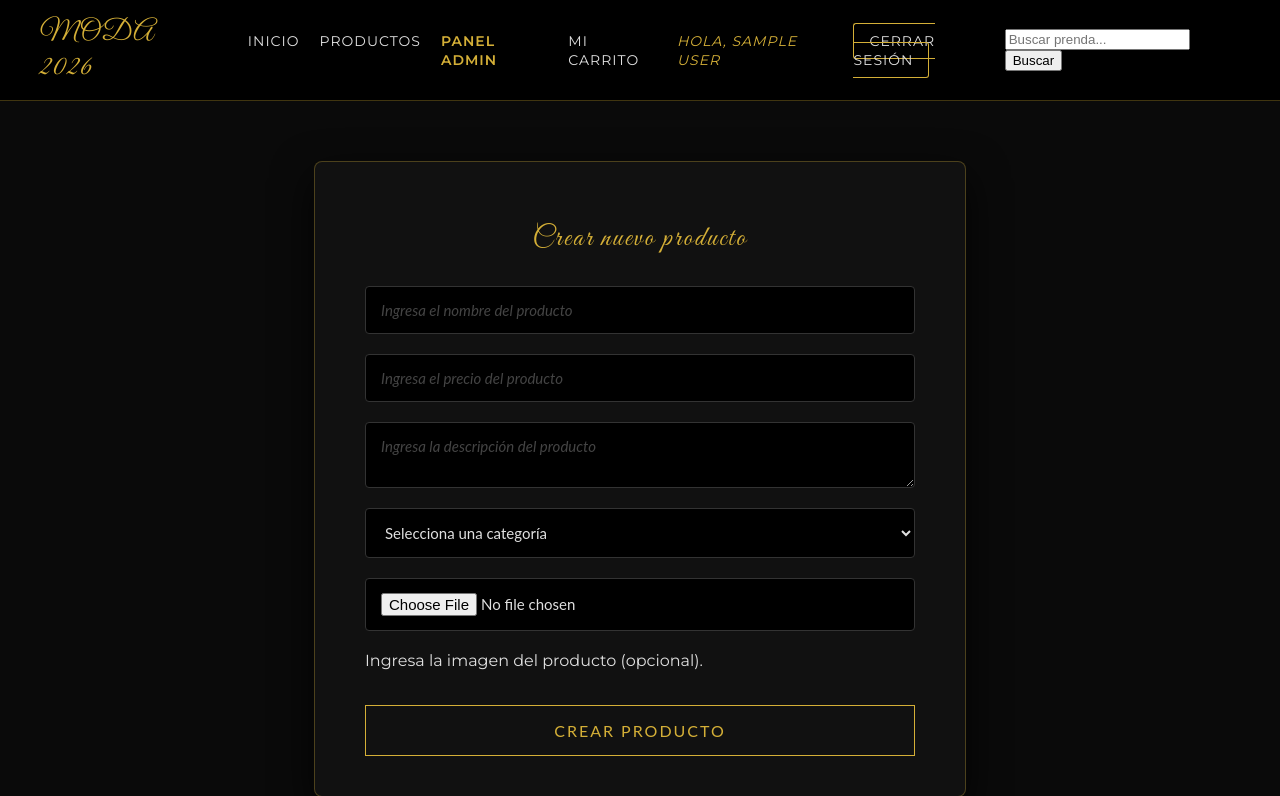
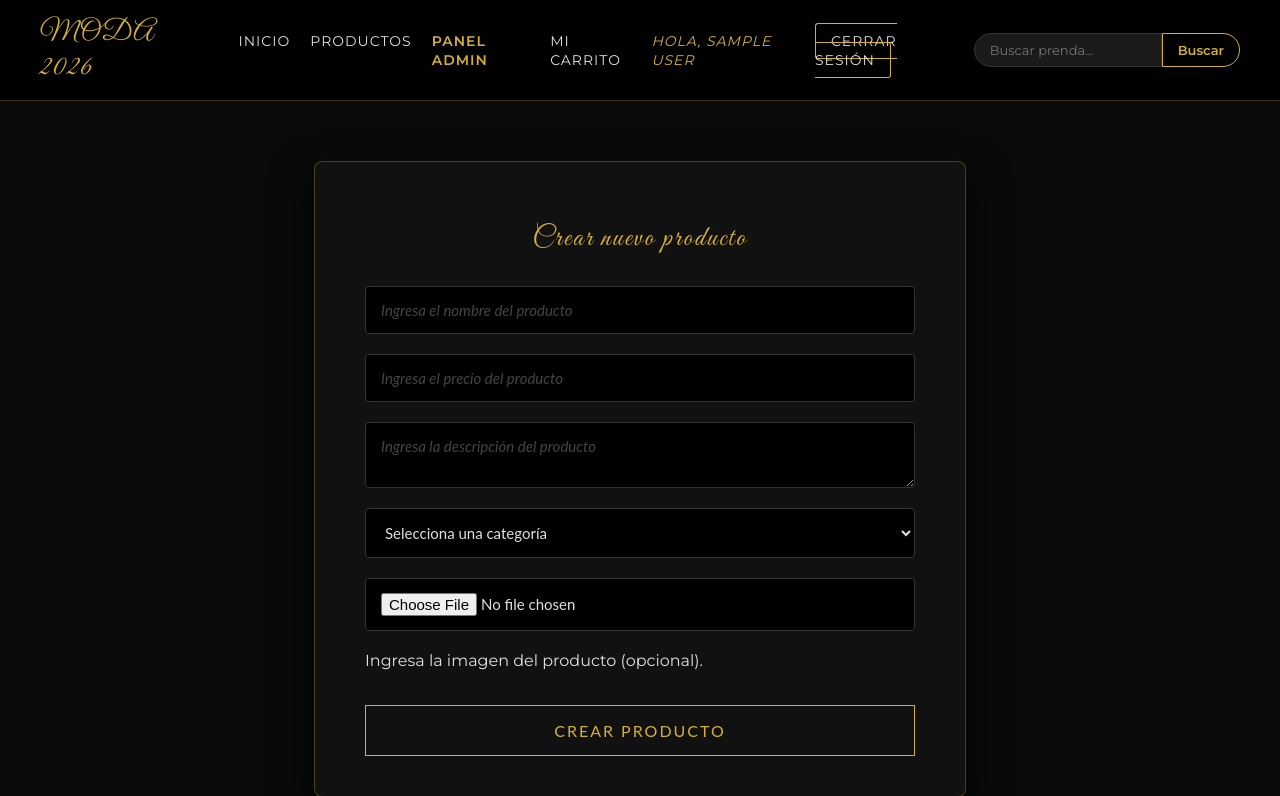
Before and after one commit to Gregor20/ProyectoFinal_DAW, a PHP site: page /moda_shop/admin/crear-producto.php in a window 1280 px wide. Shown: the top 796 px of the page. Run offline with PHP 8.4, Linux system fonts and the light colour scheme; the visitor is signed in with stand-in values (Sample User, id 1); data comes from the database, SQL or seed files in the repository; a stand-in replaces the project's code that opens the database connection; some libraries are stand-ins or nearby versions.

Commit message:
style: pulir diseño del buscador y tipografías premium
Añadidos estilos para la barra de búsqueda en la navegación. Corregido el background negro para inputs de email y aplicadas las fuentes de Google Fonts (Montserrat y Great Vibes).

```diff
--- a/assets/css/estilos.css
+++ b/assets/css/estilos.css
@@ -160,6 +160,7 @@
 /* Inputs, Textareas y Selects oscuros */
 .container-crear input[type="text"],
 .container-crear input[type="number"],
+.container-crear input[type="email"],
 .container-crear textarea,
 .container-crear select,
 .container-crear input[type="file"] {
@@ -321,3 +322,46 @@
     color: #000;
     border-color: var(--dorado);
 }
+
+/* =========================================
+   BARRA DE BÚSQUEDA DEL HEADER
+   ========================================= */
+.form-busqueda {
+    display: flex;
+    align-items: center;
+    margin-left: 20px;
+}
+
+.form-busqueda input {
+    background-color: #1a1a1a;
+    border: 1px solid #333;
+    color: var(--texto-claro);
+    padding: 8px 15px;
+    border-radius: 20px 0 0 20px; /* Borde redondeado solo a la izquierda */
+    font-family: 'Montserrat', sans-serif;
+    font-size: 13px;
+    outline: none;
+    transition: border-color 0.3s;
+}
+
+.form-busqueda input:focus {
+    border-color: var(--dorado);
+}
+
+.form-busqueda button {
+    background-color: transparent;
+    color: var(--dorado);
+    border: 1px solid var(--dorado);
+    padding: 8px 15px;
+    border-radius: 0 20px 20px 0; /* Borde redondeado solo a la derecha */
+    cursor: pointer;
+    font-family: 'Montserrat', sans-serif;
+    font-size: 13px;
+    font-weight: 600;
+    transition: all 0.3s ease;
+}
+
+.form-busqueda button:hover {
+    background-color: var(--dorado);
+    color: #000;
+}
```
